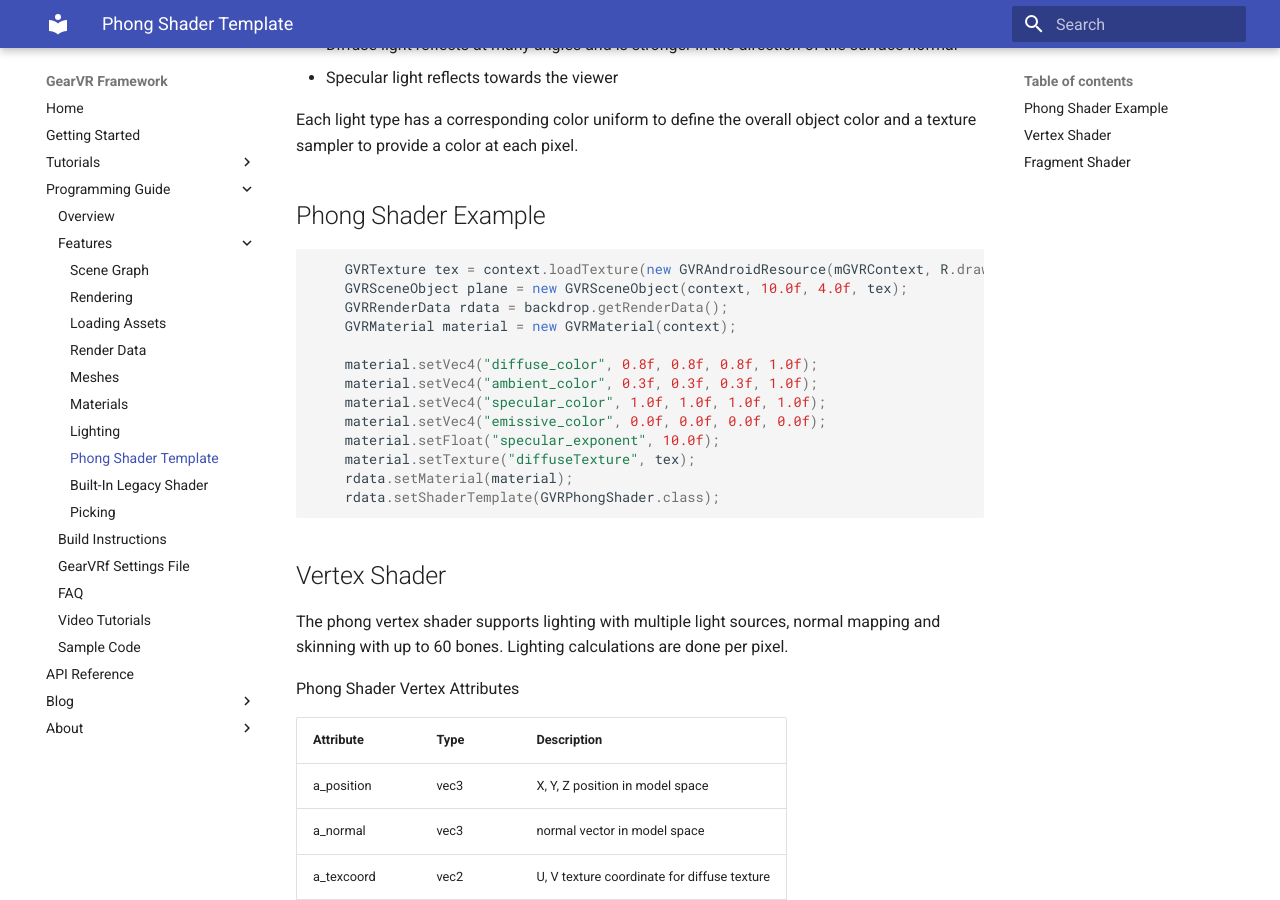
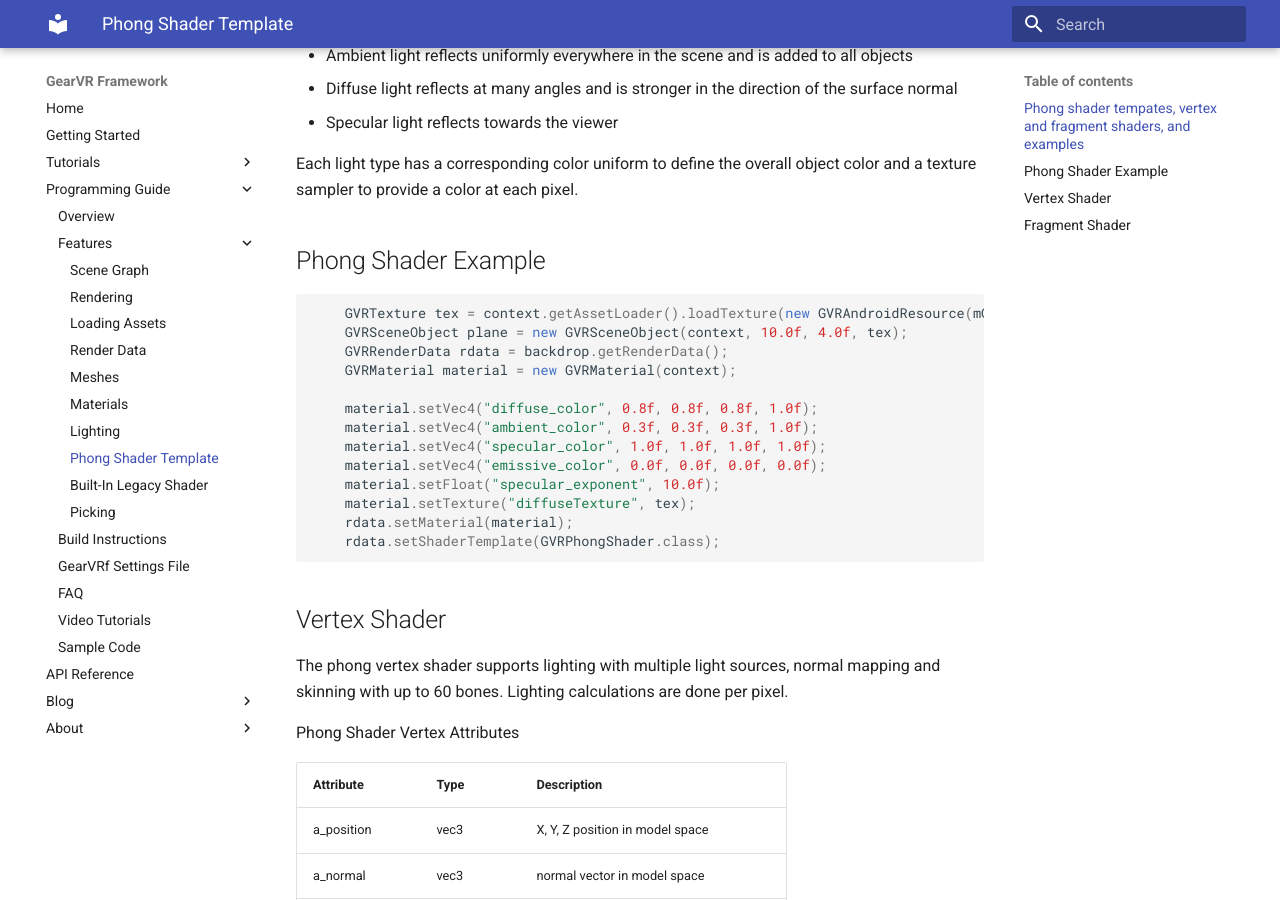
Before and after one commit to nitosan/GearVRf-docs, an MkDocs documentation site: the page built from docs/programming_guide/features/phong_shader_template.md, in a window 1280 px wide and 900 px high, scrolled down 1224 px. Built offline with MkDocs 1.6.1 and Material for MkDocs 9.7.7, drawn with Linux system fonts in a browser that asks for light colours; old or Windows-style settings are respelled for this version of MkDocs.

Commit message:
fixed example

````diff
--- a/docs/programming_guide/features/phong_shader_template.md
+++ b/docs/programming_guide/features/phong_shader_template.md
@@ -1,4 +1,4 @@
-Phong shader tempates, vertex and fragment shaders, and examples
+## Phong shader tempates, vertex and fragment shaders, and examples
 
 The phong reflectance model is used to calculate how objects reflect light. This model assumes that reflected light is most intense at an angle perpendicular to the light source and falls off in a lobe based on angle from the viewer. The base surface material is assumed to reflect evenly but texture maps can be used to modify the normal per pixel to provide bumps or control reflection per pixel.
 
@@ -18,9 +18,9 @@ The phong model separates light into several different types and allows differen
 
 Each light type has a corresponding color uniform to define the overall object color and a texture sampler to provide a color at each pixel.
 
-##Phong Shader Example
+## Phong Shader Example
 ```java
-	GVRTexture tex = context.loadTexture(new GVRAndroidResource(mGVRContext, R.drawable.gearvrflogo));
+	GVRTexture tex = context.getAssetLoader().loadTexture(new GVRAndroidResource(mGVRContext, R.drawable.gearvrflogo));
 	GVRSceneObject plane = new GVRSceneObject(context, 10.0f, 4.0f, tex);
 	GVRRenderData rdata = backdrop.getRenderData();
 	GVRMaterial material = new GVRMaterial(context);
@@ -35,7 +35,7 @@ Each light type has a corresponding color uniform to define the overall object c
 	rdata.setShaderTemplate(GVRPhongShader.class);
 ```
 
-##Vertex Shader
+## Vertex Shader
 
 The phong vertex shader supports lighting with multiple light sources, normal mapping and skinning with up to 60 bones. Lighting calculations are done per pixel.
 
````
